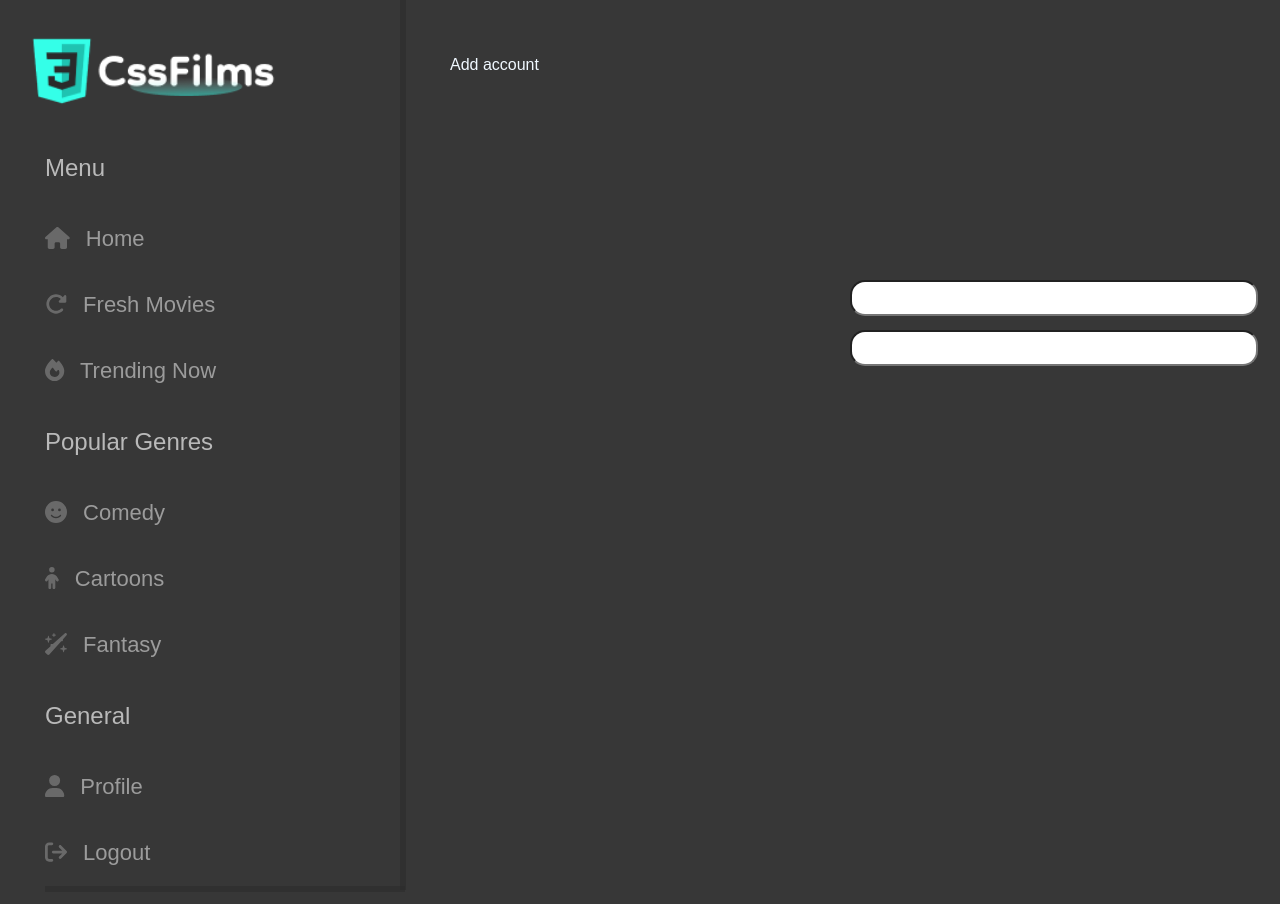
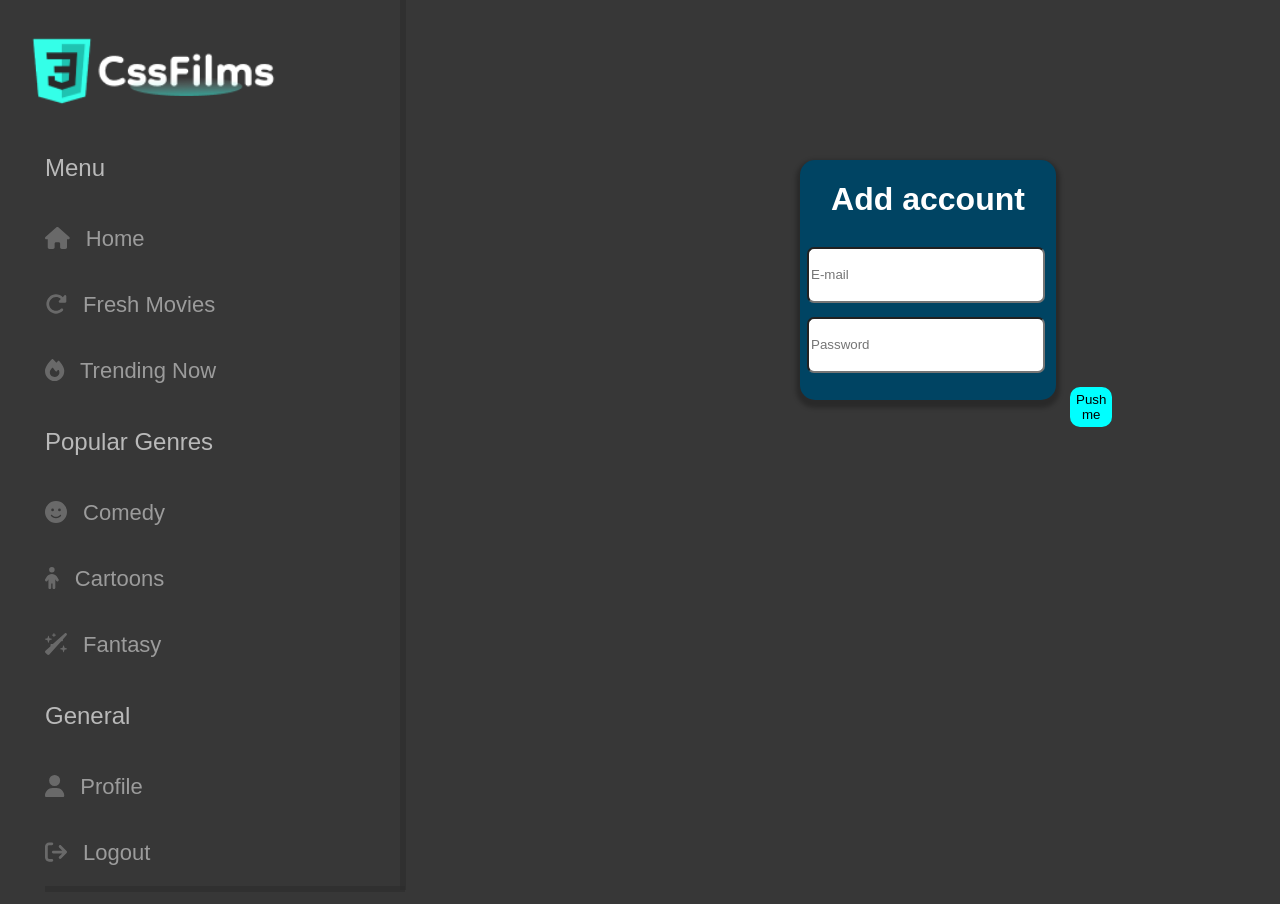
Before and after one commit to MByesMBno/SummerPrac, a React (Vite) app in the folder vite-project/: page /Autorize in a window 1280 px wide. Shown: the top 904 px of the page. Built offline with nearby package versions, Linux system fonts and the light colour scheme; a web font is replaced by a local one.

Commit message:
"12:07 03/07/23 Paul"

```diff
--- a/vite-project/src/Autorize/Autorize.css
+++ b/vite-project/src/Autorize/Autorize.css
@@ -1,6 +1,58 @@
 .Autorize {
-  color: aliceblue;
+  color: white;
+  display: block;
+  margin: auto;
+  border-radius: 15px;
+  background-color: rgb(0, 68, 99);
+  width: 20%;
+  height: 30%;
   position: absolute;
-  top: 40px;
-  margin-left: 450px;
+  bottom: 400px;
+  left: 800px;
+  box-shadow: 0px 4px 4px 4px rgba(0, 0, 0, 0.25);
+}
+.Autorize h1 {
+  display: flex;
+  justify-content: center;
+  align-items: center;
+}
+.Autorize input {
+  width: 90%;
+  height: 50px;
+  margin: 7px;
+  border-radius: 7px;
+}
+.Autorize button {
+  margin: 7px;
+  margin-left: 270px;
+  height: 40px;
+  border-radius: 10px;
+  border: none;
+  background-color: rgb(0, 255, 255);
+  transition: all 0.2s ease-in-out;
+}
+.Autorize button:hover {
+  cursor: pointer;
+  scale: 1.2;
+}
+
+.Logout {
+  display: block;
+  width: 50%;
+  position: absolute;
+  left: 800px;
+  top: 400px;
+}
+.Logout button {
+  width: 400px;
+  height: 200px;
+  font-size: 40px;
+  background-color: rgb(51, 0, 192);
+  border-radius: 10px;
+  border: none;
+  transition: all 0.2s ease-in-out;
+}
+.Logout button:hover {
+  cursor: pointer;
+  scale: 1.2;
 }/*# sourceMappingURL=Autorize.css.map */
--- a/vite-project/src/Autorize/Autorize.jsx
+++ b/vite-project/src/Autorize/Autorize.jsx
@@ -1,13 +1,14 @@
-import { useState } from 'react'
-import './Autorize.css'
-import { NavLink } from 'react-router-dom'
+import React from 'react';
+import './Autorize.css';
+
 
 function Autorize() {
   return (
     <div className="Autorize">
-        <p>Add account</p>
-        <input className='InputBox__Name' name='Name' type="text"></input>
-        <input className='InputBox__Name2' name='password' type="text"></input>
+        <h1>Add account</h1>
+        <input  name='Name' type="text" placeholder='E-mail'></input>
+        <input  name='password' type="password" placeholder='Password'></input>
+        <button>Push me</button>
     </div>
   )
 }
--- a/vite-project/src/Autorize/Autorize.scss
+++ b/vite-project/src/Autorize/Autorize.scss
@@ -1,6 +1,57 @@
 .Autorize{
-    color: aliceblue;
-    position: absolute;
-    top: 40px;
-    margin-left: 450px;
+   color: white;
+   display: block;
+   margin: auto;
+   border-radius: 15px;
+   background-color: rgb(0, 68, 99);
+   width: 20%;
+   height: 30%;
+   position: absolute;
+   bottom: 400px;
+   left: 800px;
+   box-shadow: 0px 4px 4px 4px rgba(0, 0, 0, 0.25);
+   h1{
+        display: flex;
+        justify-content: center;
+        align-items: center;
+   }
+   input{
+        width: 90%;
+        height: 50px;
+        margin: 7px;
+        border-radius: 7px;
+   }
+   button{
+    margin: 7px;
+    margin-left: 270px;
+    height: 40px;
+    border-radius: 10px;
+    border: none;
+    background-color: rgb(0, 255, 255);
+    transition: all 0.2s ease-in-out;
+    &:hover{
+     cursor: pointer;
+        scale: (1.2);
+    }
+   }
 }
+.Logout{
+     display: block;
+     width: 50%;
+     position: absolute;
+     left: 800px;
+     top: 400px;
+     button{
+          width: 400px;
+          height: 200px;
+          font-size: 40px;
+          background-color: rgb(51, 0, 192);
+          border-radius: 10px;
+          border: none;
+          transition: all 0.2s ease-in-out;
+          &:hover{
+               cursor: pointer;
+               scale:(1.2);
+          }
+     }
+}
--- /dev/null
+++ b/vite-project/src/Autorize/Logout.jsx
@@ -0,0 +1,13 @@
+import React from 'react';
+import {NavLink} from 'react-router-dom'
+import './Autorize.css';
+
+const Logout = () => {
+    return (
+        <div className="Logout">
+            <NavLink to='/Center'><button>Are u wanna leave?</button></NavLink>
+        </div>
+    );
+}
+
+export default Logout;
--- a/vite-project/src/Header.jsx
+++ b/vite-project/src/Header.jsx
@@ -24,8 +24,8 @@ function Header() {
         </ul>
         <p>General</p>
         <ul className='General'>
-          <li><NavLink to="#"><FontAwesomeIcon icon={faUser}/></NavLink> Profile </li>
-          <li className='special'><NavLink to="#"><FontAwesomeIcon icon={faArrowRightFromBracket}/></NavLink> Logout </li>
+          <li><NavLink to="/Authorization"><FontAwesomeIcon icon={faUser}/></NavLink> Profile </li>
+          <li className='special'><NavLink to="/Logout"><FontAwesomeIcon icon={faArrowRightFromBracket}/></NavLink> Logout </li>
         </ul>
       </div>
     </div>
--- a/vite-project/src/main.jsx
+++ b/vite-project/src/main.jsx
@@ -12,6 +12,7 @@ import Watch from './Watch.jsx'
 import Overlay from './FilmInfo/Overlay.jsx'
 import Autorize from './Autorize/Autorize.jsx'
 import Trend from './Components/Trend.jsx'
+import Logout from './Autorize/Logout.jsx'
 
 
 
@@ -28,6 +29,8 @@ ReactDOM.createRoot(document.getElementById('root')).render(
         <Route  path='/Trending Now' element={<Trend/>}/>
         <Route  path='/Videopl' element={<Watch/>} />
         <Route  path='/FilmName' element={<Overlay/>} />
+        <Route  path='/Authorization' element={<Autorize/>} />
+        <Route  path='/Logout' element={<Logout/>} />
         <Route  path='/' element={<Center/>} />
       </Routes>
       <Footer/>
```
Also changed, not shown: 1 other file (tests, documents, lock files or other folders).
